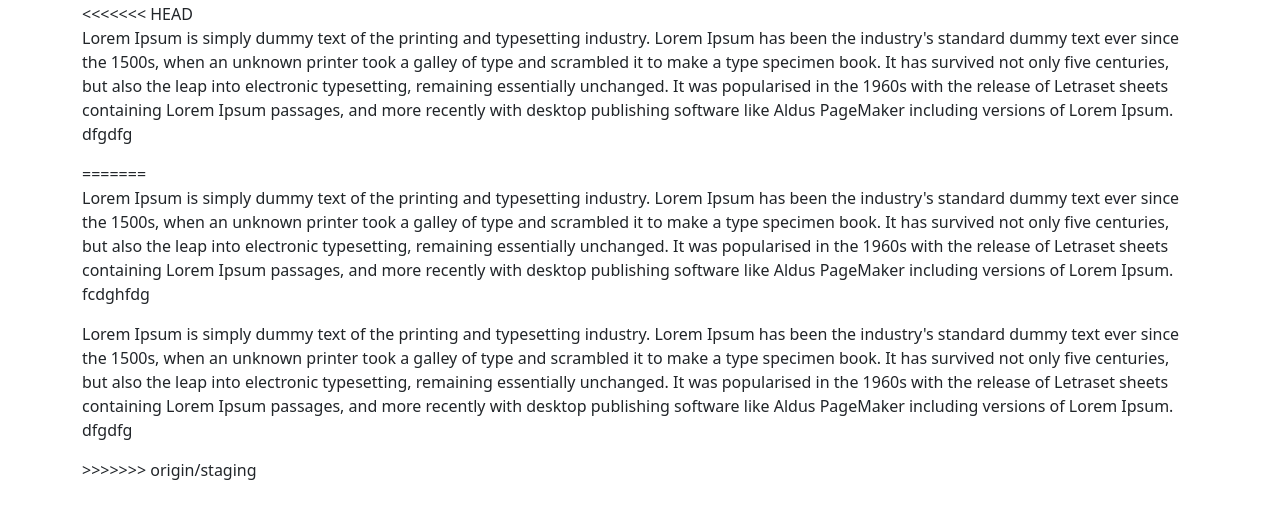
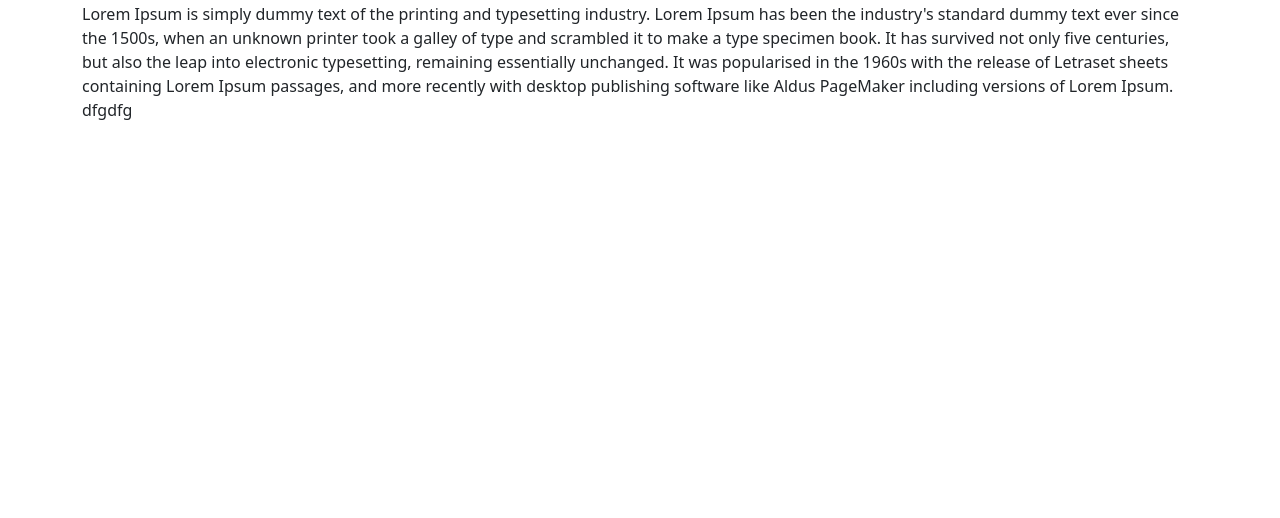
Before and after one commit to qasidsaleh/saas-test, a plain HTML site: page index.html in a window 1280 px wide. Shown: the part 136-654 px from the top of the page. Drawn offline with nearby package versions, Linux system fonts and the light colour scheme.

Commit message:
remove extra lines

```diff
--- a/index.html
+++ b/index.html
@@ -16,12 +16,7 @@
 				<section class="content">
 					<div class="container">
 						<h1 class="text-center">This is Heading</h1>
-<<<<<<< HEAD
 						<p>Lorem Ipsum is simply dummy text of the printing and typesetting industry. Lorem Ipsum has been the industry's standard dummy text ever since the 1500s, when an unknown printer took a galley of type and scrambled it to make a type specimen book. It has survived not only five centuries, but also the leap into electronic typesetting, remaining essentially unchanged. It was popularised in the 1960s with the release of Letraset sheets containing Lorem Ipsum passages, and more recently with desktop publishing software like Aldus PageMaker including versions of Lorem Ipsum. dfgdfg</p>
-=======
-						<p class="test test2">Lorem Ipsum is simply dummy text of the printing and typesetting industry. Lorem Ipsum has been the industry's standard dummy text ever since the 1500s, when an unknown printer took a galley of type and scrambled it to make a type specimen book. It has survived not only five centuries, but also the leap into electronic typesetting, remaining essentially unchanged. It was popularised in the 1960s with the release of Letraset sheets containing Lorem Ipsum passages, and more recently with desktop publishing software like Aldus PageMaker including versions of Lorem Ipsum. fcdghfdg</p>
-						<p class="test">Lorem Ipsum is simply dummy text of the printing and typesetting industry. Lorem Ipsum has been the industry's standard dummy text ever since the 1500s, when an unknown printer took a galley of type and scrambled it to make a type specimen book. It has survived not only five centuries, but also the leap into electronic typesetting, remaining essentially unchanged. It was popularised in the 1960s with the release of Letraset sheets containing Lorem Ipsum passages, and more recently with desktop publishing software like Aldus PageMaker including versions of Lorem Ipsum. dfgdfg</p>
->>>>>>> origin/staging
 					</div>
 				</section>
 			</main>
```
